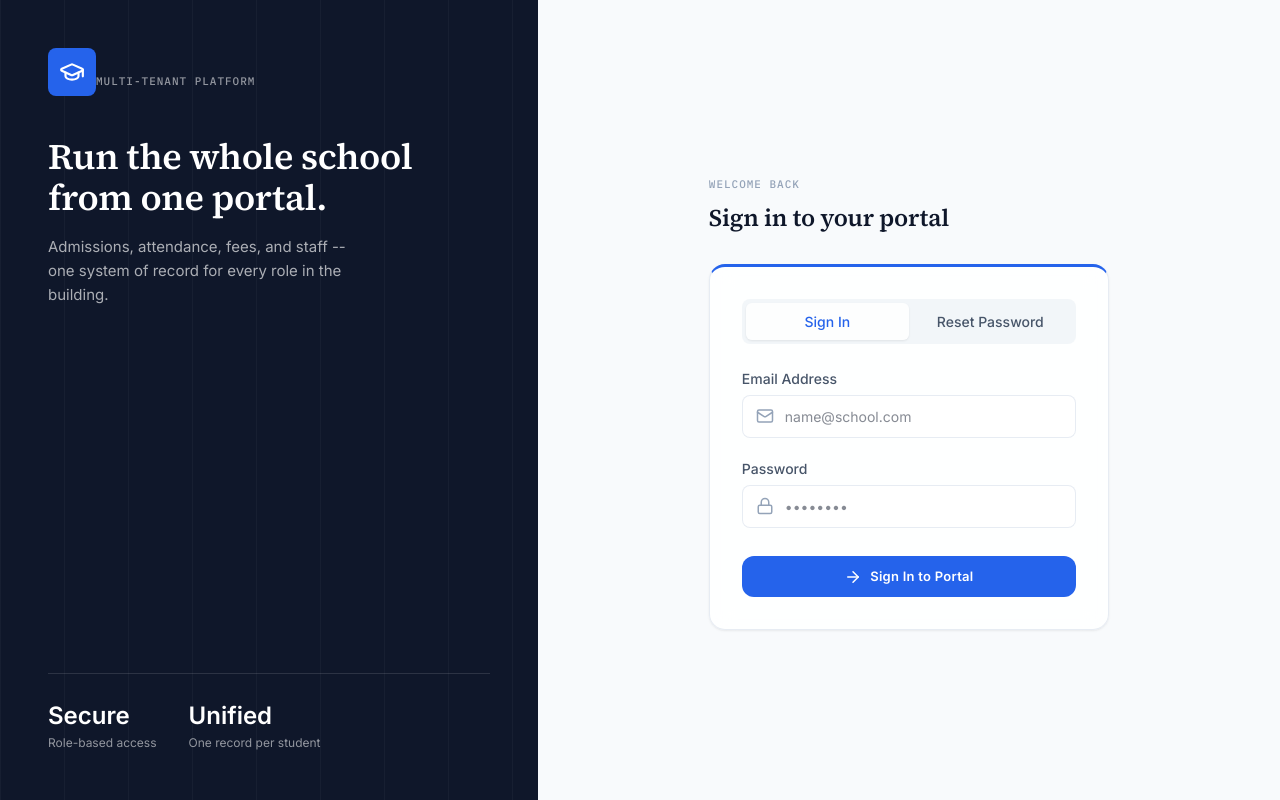
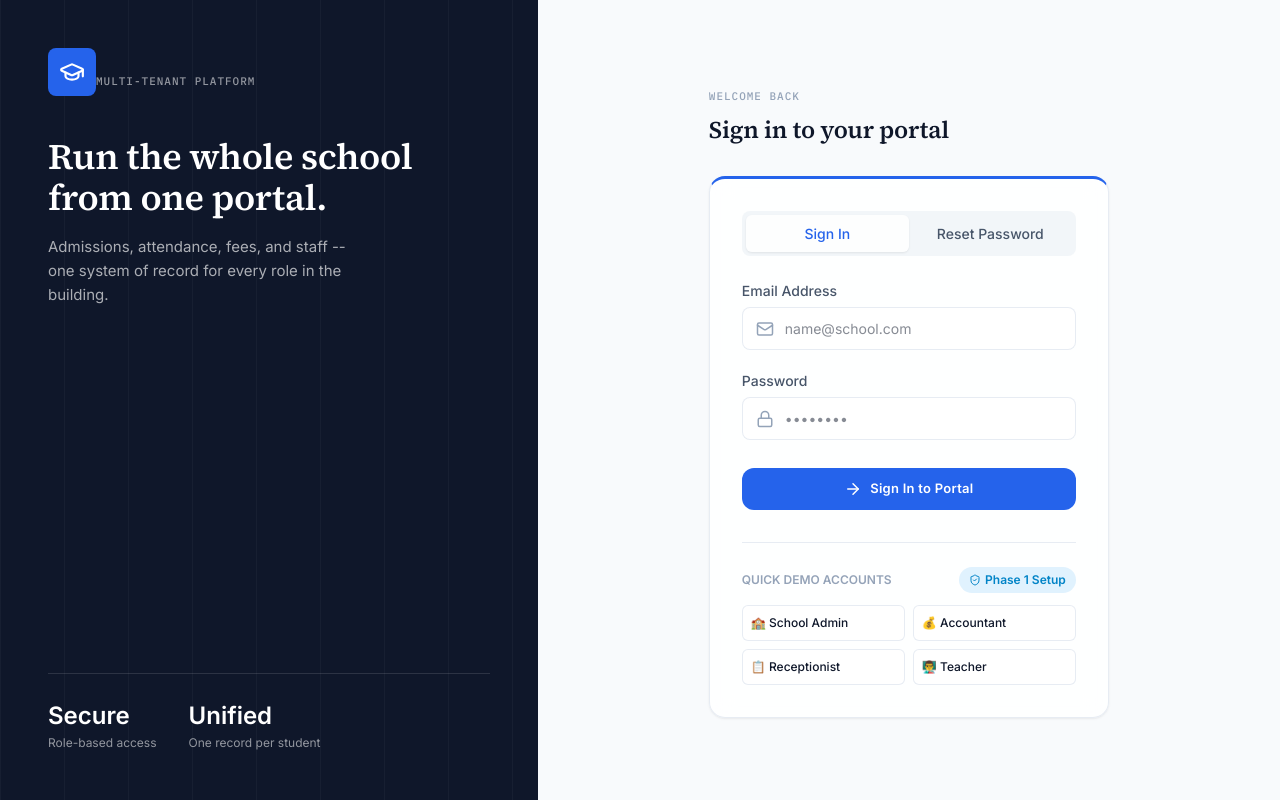
Before and after one commit to UsmanAli39326/school-Management-System, a Next.js app: page /login in a window 1280 px wide. Built offline with nearby package versions, Linux system fonts and the light colour scheme; no server answers.

Commit message:
added demo accounts

```diff
--- a/src/app/login/page.js
+++ b/src/app/login/page.js
@@ -277,6 +277,85 @@ export default function LoginPage() {
               </form>
             )}
 
+            {/* Demo Accounts (For testing) */}
+            <div style={{ marginTop: '2rem', paddingTop: '1.5rem', borderTop: '1px solid var(--surface-border)' }}>
+              <div style={{ display: 'flex', alignItems: 'center', justifyContent: 'space-between', marginBottom: '0.75rem' }}>
+                <span style={{ fontSize: '0.75rem', fontWeight: 600, color: 'var(--text-muted)', textTransform: 'uppercase' }}>
+                  Quick Demo Accounts
+                </span>
+                <Badge variant="info" icon={ShieldCheck}>Phase 1 Setup</Badge>
+              </div>
+              <div style={{ display: 'grid', gridTemplateColumns: '1fr 1fr', gap: '0.5rem' }}>
+                <button
+                  type="button"
+                  onClick={() => handleDemoPreset('School Admin', 'admin@apexschool.com', 'school123')}
+                  style={{
+                    padding: '0.5rem',
+                    borderRadius: '0.375rem',
+                    border: '1px solid var(--surface-border)',
+                    backgroundColor: 'var(--surface-bg)',
+                    fontSize: '0.75rem',
+                    fontWeight: 500,
+                    cursor: 'pointer',
+                    color: 'var(--text-primary)',
+                    textAlign: 'left'
+                  }}
+                >
+                  🏫 School Admin
+                </button>
+                <button
+                  type="button"
+                  onClick={() => handleDemoPreset('Accountant', 'accountant@apexschool.com', 'accountant123')}
+                  style={{
+                    padding: '0.5rem',
+                    borderRadius: '0.375rem',
+                    border: '1px solid var(--surface-border)',
+                    backgroundColor: 'var(--surface-bg)',
+                    fontSize: '0.75rem',
+                    fontWeight: 500,
+                    cursor: 'pointer',
+                    color: 'var(--text-primary)',
+                    textAlign: 'left'
+                  }}
+                >
+                  💰 Accountant
+                </button>
+                <button
+                  type="button"
+                  onClick={() => handleDemoPreset('Receptionist', 'receptionist@apexschool.com', 'reception123')}
+                  style={{
+                    padding: '0.5rem',
+                    borderRadius: '0.375rem',
+                    border: '1px solid var(--surface-border)',
+                    backgroundColor: 'var(--surface-bg)',
+                    fontSize: '0.75rem',
+                    fontWeight: 500,
+                    cursor: 'pointer',
+                    color: 'var(--text-primary)',
+                    textAlign: 'left'
+                  }}
+                >
+                  📋 Receptionist
+                </button>
+                <button
+                  type="button"
+                  onClick={() => handleDemoPreset('Teacher', 'teacher@apexschool.com', 'teacher123')}
+                  style={{
+                    padding: '0.5rem',
+                    borderRadius: '0.375rem',
+                    border: '1px solid var(--surface-border)',
+                    backgroundColor: 'var(--surface-bg)',
+                    fontSize: '0.75rem',
+                    fontWeight: 500,
+                    cursor: 'pointer',
+                    color: 'var(--text-primary)',
+                    textAlign: 'left'
+                  }}
+                >
+                  👨‍🏫 Teacher
+                </button>
+              </div>
+            </div>
 
           </Card>
         </div>
```
